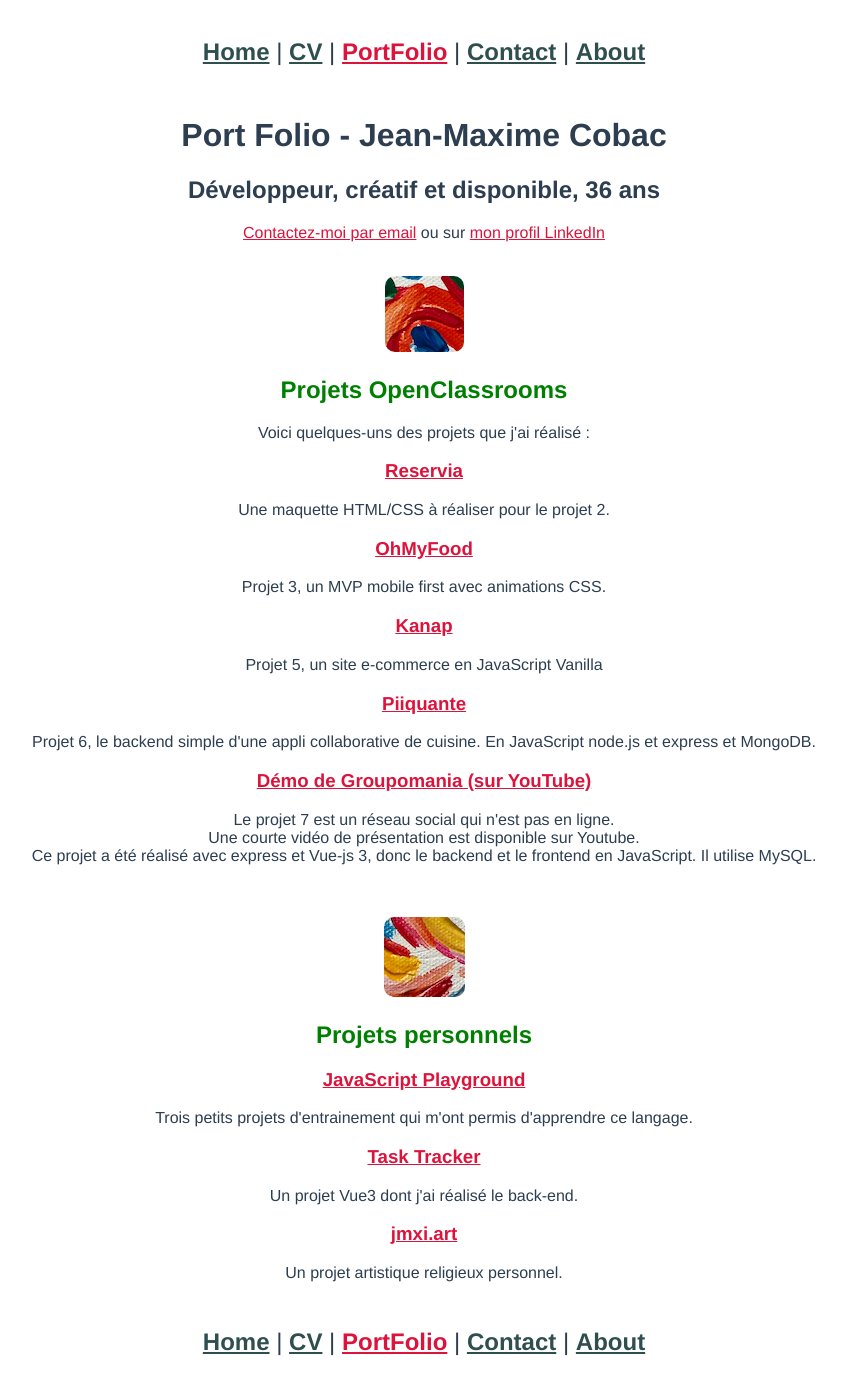
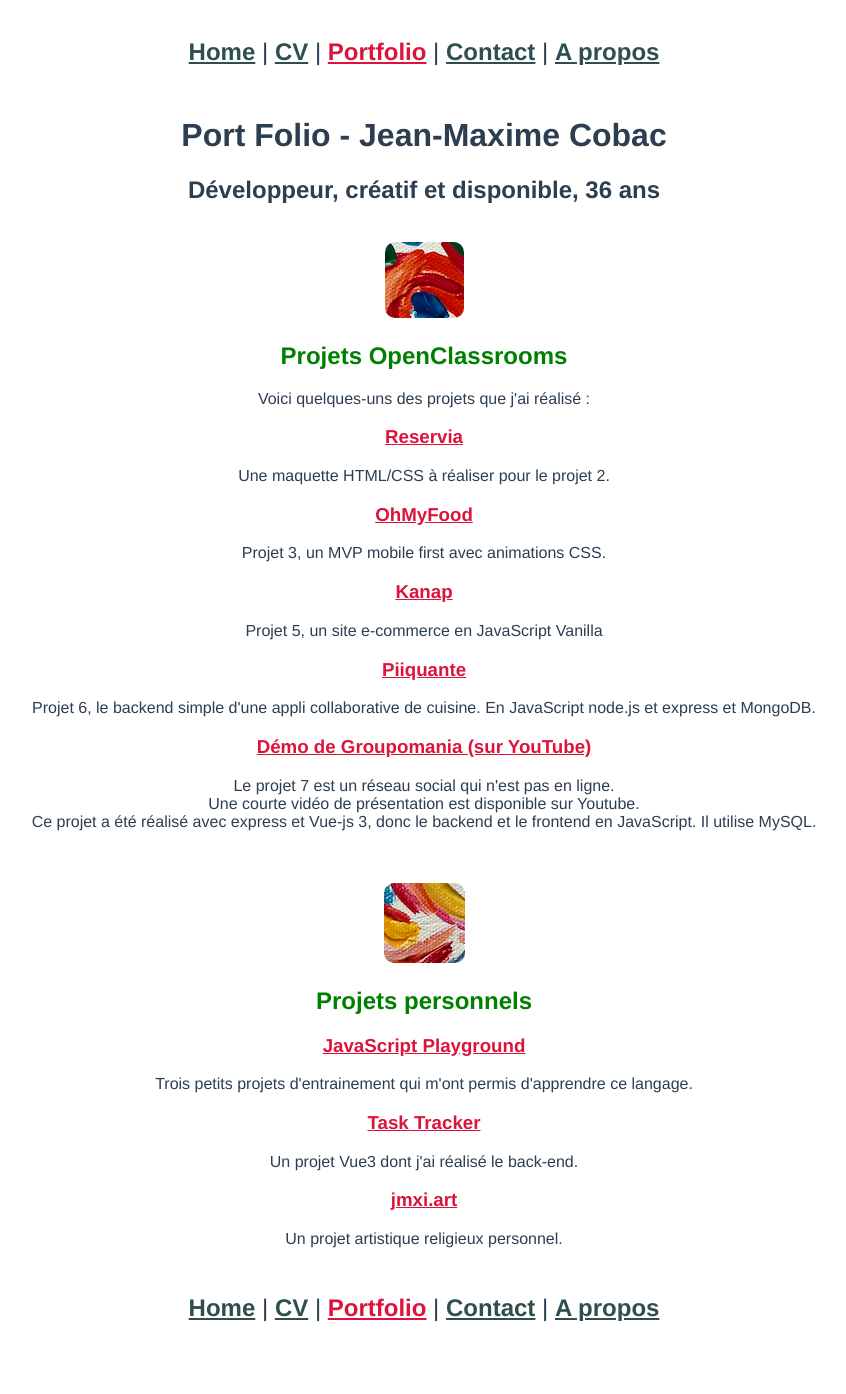
Before and after one commit to jmcob/jmax.dev, a Vue app: page /#/portfolio in a window 1280 px wide. Shown: the whole page, without its empty margins (216-1062 px from the left). After the commit the page ends 1360 px from the top, so only its background shows below. Built offline with nearby package versions, Linux system fonts and the light colour scheme.

Commit message:
maj contact bis

```diff
--- a/src/App.vue
+++ b/src/App.vue
@@ -2,17 +2,17 @@
   <nav>
     <router-link to="/">Home</router-link> |
     <router-link to="/cv">CV</router-link> |
-    <router-link to="/portfolio">PortFolio</router-link> |
+    <router-link to="/portfolio">Portfolio</router-link> |
     <router-link to="/contact">Contact</router-link> |
-    <router-link to="/about">About</router-link>
+    <router-link to="/about">A propos</router-link>
   </nav>
   <router-view />
   <nav>
     <router-link to="/">Home</router-link> |
     <router-link to="/cv">CV</router-link> |
-    <router-link to="/portfolio">PortFolio</router-link> |
+    <router-link to="/portfolio">Portfolio</router-link> |
     <router-link to="/contact">Contact</router-link> |
-    <router-link to="/about">About</router-link>
+    <router-link to="/about">A propos</router-link>
   </nav>
 </template>
 
--- a/src/components/CVHeader.vue
+++ b/src/components/CVHeader.vue
@@ -2,10 +2,6 @@
   <h1>Développeur Web JS, front & back - CV</h1>
   <h2>Jean-Maxime Cobac, créatif et disponible, 36 ans</h2>
   <p>Récemment diplômé par OpenClassrooms, je cherche un premier emploi.</p>
-  <p>
-    <a href="mailto:ola@jmax.dev">Contactez-moi par email</a> ou sur
-    <a href="http://www.linkedin.com/in/jmcob">mon profil LinkedIn</a>
-  </p>
 </template>
 
 <script>
--- a/src/components/PortFolioHeader.vue
+++ b/src/components/PortFolioHeader.vue
@@ -1,11 +1,6 @@
 <template>
   <h1>Port Folio - Jean-Maxime Cobac</h1>
   <h2>Développeur, créatif et disponible, 36 ans</h2>
-
-  <p>
-    <a href="mailto:ola@jmax.dev">Contactez-moi par email</a> ou sur
-    <a href="http://www.linkedin.com/in/jmcob">mon profil LinkedIn</a>
-  </p>
 </template>
 
 <script>
```
